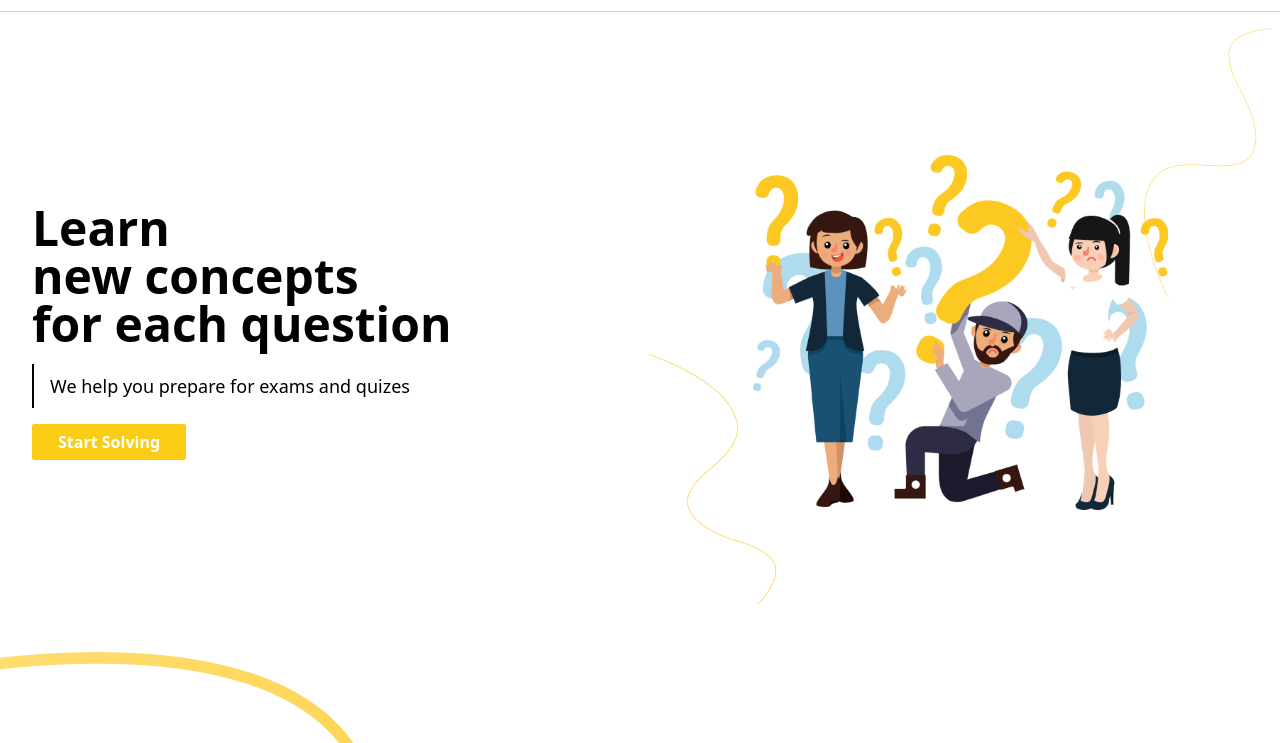
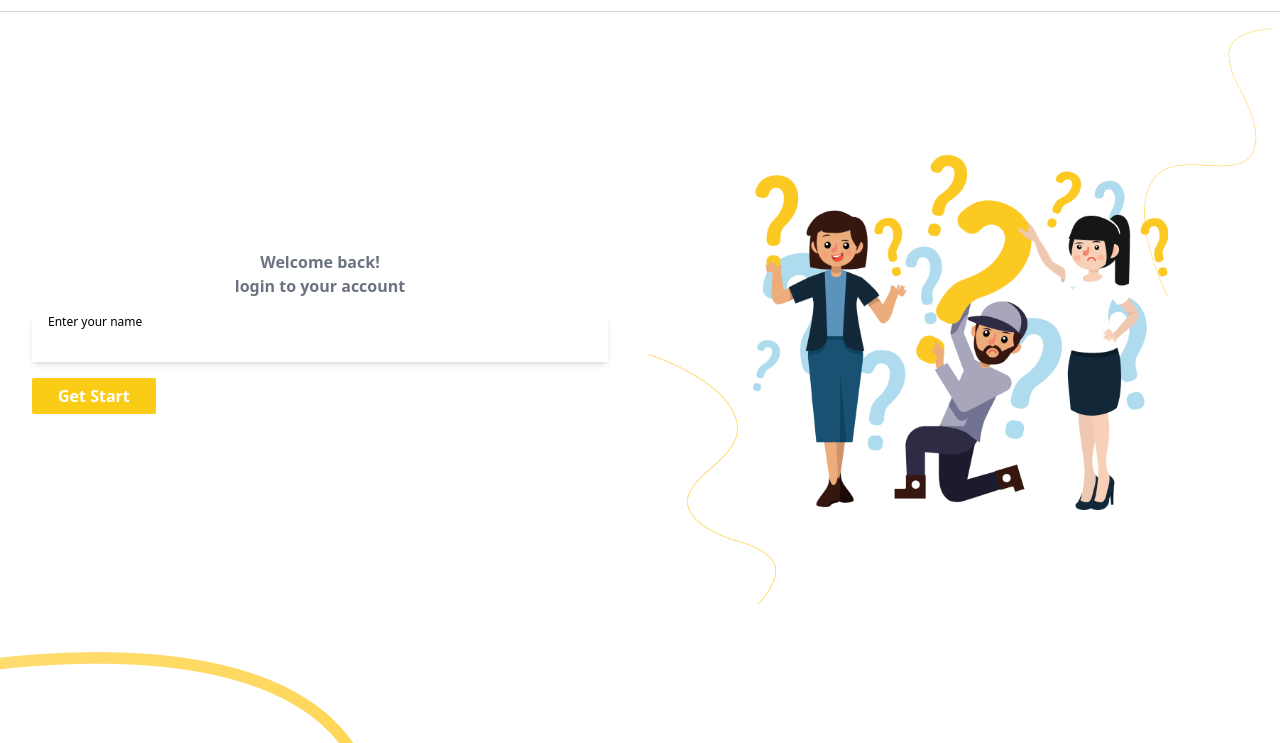
Before and after one commit to Arunkumar032024/quiz-application, a website: page index.html in a window 1280 px wide. Both pictures are taken after a click on the button "Login". Shown: the part 57-800 px from the top of the page. Drawn offline with Linux system fonts and the light colour scheme.

Commit message:
add login feature Signed-off-by: arun032024 <arun@cloudshope.com>

```diff
--- /dev/null
+++ b/assets/js/login.js
@@ -0,0 +1,35 @@
+'use strict';
+
+// target element
+const startBtn = document.getElementsByClassName('start-btn')[0];
+const bannerContentBox = document.getElementsByClassName('banner-content')[0];
+const loginContentBox = document.getElementsByClassName('login-content')[0];
+const bannerSectionContentBox = document.getElementsByClassName('banner-section')[0]
+const errorMsg = document.getElementsByClassName('error')[0];
+const inputNameBox = document.getElementsByClassName('input-name')[0];
+startBtn.disabled = true;
+
+loginBtn.addEventListener('click', function(e){
+    bannerContentBox.classList.add('hidden');
+    loginContentBox.classList.remove('hidden');
+    loginBtn.disabled = true;
+    startBtn.disabled = false;
+    startBtn.innerHTML = 'Get Start'
+});
+
+startBtn.addEventListener('click', function(e){
+    if (inputNameBox.value !== ""){
+        bannerSectionContentBox.classList.add('hidden');
+        loginBtn.classList.add('hidden');
+        profileTab.classList.remove('hidden');
+        localStorage.setItem('profileName', inputNameBox.value)
+        profileName = inputNameBox.value;
+        location.reload();
+    } else {
+        errorMsg.classList.remove('hidden');
+    }
+});
+
+inputNameBox.addEventListener('keydown', function(e){
+    errorMsg.classList.add('hidden');
+})
--- a/assets/js/navbar.js
+++ b/assets/js/navbar.js
@@ -1,14 +1,15 @@
 "use strict";
 
 // target element
-const loginBtn = document.getElementsByClassName('login')[0];
+const loginBtn = document.getElementsByClassName('login-btn')[0];
 const profileTab = document.getElementsByClassName('profile')[0];
 
 
-let profileName = "";
+let profileName = localStorage.getItem('profileName');
+console.log(profileName);
 
 document.addEventListener('DOMContentLoaded', (e) => {
-    if (profileName !== ""){
+    if (profileName !== "" && profileName != null){
         loginBtn.classList.add('hidden');
         profileTab.classList.remove('hidden');
         profileTab.innerHTML = profileName;
--- a/index.html
+++ b/index.html
@@ -15,7 +15,7 @@
             <h1 class="text-3xl font-bold text-gray-700 ">Quiz<span class="text-yellow-400">Gard</span></h1>
         </div>
         <div class="login-profile">
-            <button class="login border-2 border-yellow-400 px-6 py-1 rounded-sm text-yellow-400 font-bold transition-all duration-300 hover:text-white hover:bg-yellow-400">Login</button>
+            <button class="login-btn border-2 border-yellow-400 px-6 py-1 rounded-sm text-yellow-400 font-bold transition-all duration-300 hover:text-white hover:bg-yellow-400">Login</button>
             <p class="profile hidden text-2xl font-bold text-gray-700"></p>
         </div>
     </nav>
@@ -23,9 +23,20 @@
     <!-- banner section -->
     <div class="banner-section w-full flex flex-col-reverse sm:grid grid-cols-2 sm:min-h-[80vh]">
         <section class="content p-8  flex flex-col justify-between items-start sm:justify-center">
-            <p class="font-bold text-2xl md:text-4xl lg:text-5xl">Learn <br />new concepts <br />for each question</p>
+            <!-- banner content -->
+            <div class="banner-content">
+                <p class="font-bold text-2xl md:text-4xl lg:text-5xl">Learn <br />new concepts <br />for each question</p>
             <p class="w-full my-4 border-l-2 border-l-black p-4 py-2 pr-0 text-sm sm:text-lg truncate">We help you prepare for exams and quizes </p>
-            <button class="start capitalize border-yellow-400 border-2 px-6 py-1 rounded-sm text-white hover:text-yellow-400 font-bold transition-all duration-300 bg-yellow-400 hover:bg-white">start solving</button>
+            </div>
+
+            <!-- login content -->
+            <div class="login-content hidden w-full mb-4 relative">
+                <p class="text-center mb-4 font-semibold text-gray-500">Welcome back! <br />login to your account</p>
+                <label class="absolute ml-4 text-xs">Enter your name</label>
+                <input type="text" class="input-name w-full px-4 py-2 pt-4 shadow-md outline-none focus:border-4  focus:border-l-yellow-400 focus:border-t-0 focus:border-b-0 focus:border-r-0 text-yellow-400 font-bold rounded-sm" maxlength="20" />
+                <p class="error text-red-500 font-bold text-xs mt-2 hidden">Please enter your name</p>
+            </div>
+            <button class="start-btn capitalize border-yellow-400 border-2 px-6 py-1 rounded-sm text-white hover:text-yellow-400 font-bold transition-all duration-300 bg-yellow-400 hover:bg-white">start solving</button>
         </section>
         <section class="image flex justify-center items-center relative">
             <img src="./assets/images/banner/left.png" alt="left image" class="absolute w-32 top-4 right-2 -z-10">
@@ -43,5 +54,6 @@
 
     <!-- scripts -->
     <script src="./assets/js/navbar.js"></script>
+    <script src="./assets/js/login.js"></script>
 </body>
 </html>
```
Also changed, not shown: assets/css/output.css.
